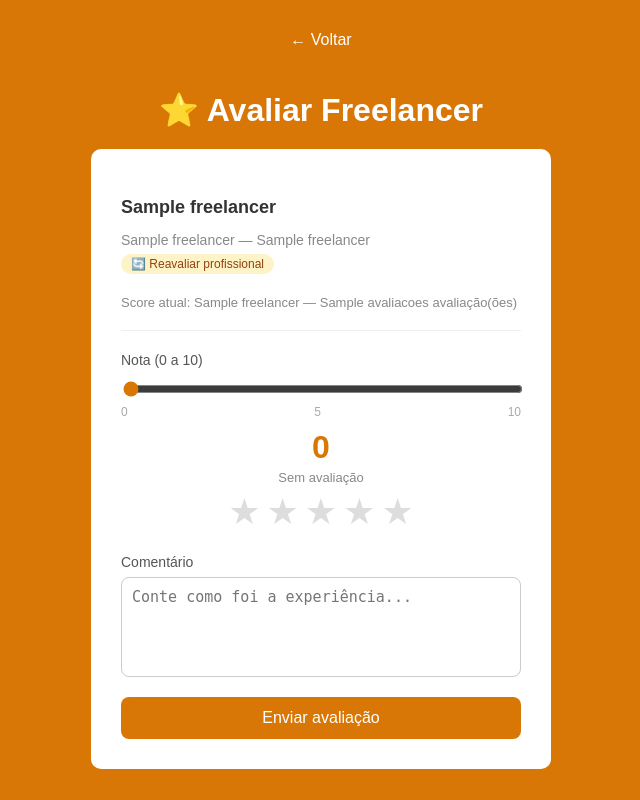
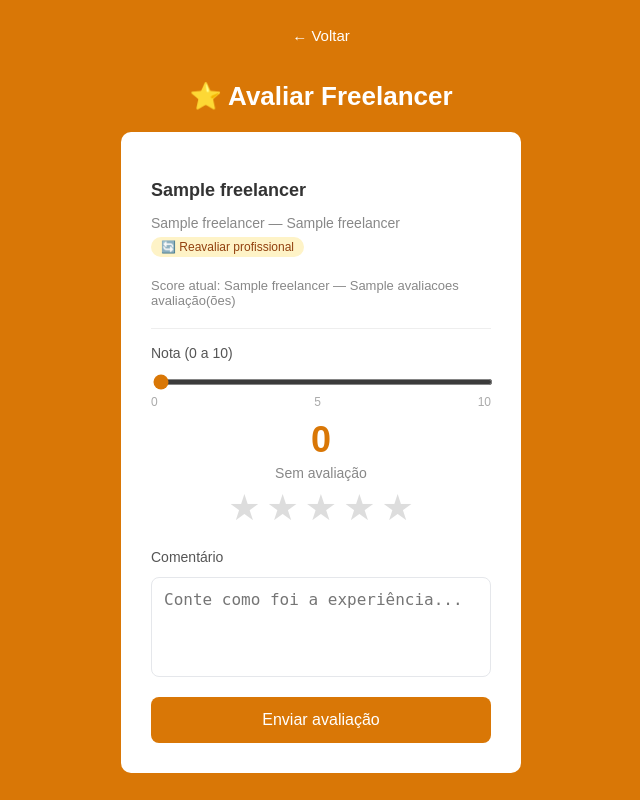
Before and after one commit to NathanPintoNascimento/freelancers-data, a Python web app: template templates/avaliacao.html in a window 1280 px wide. Shown: the whole page, without its empty margins (319-959 px from the left). Run offline with Jinja, Linux system fonts and the light colour scheme; the template is opened without the code that fills it: most values are stand-ins (such as "Sample title", 1, 10 or a date in 2020).

Commit message:
avaliacao.html

```diff
--- a/templates/avaliacao.html
+++ b/templates/avaliacao.html
@@ -2,8 +2,10 @@
 <html lang="pt-br">
 <head>
     <meta charset="UTF-8">
+    <meta name="viewport" content="width=device-width, initial-scale=1.0">
     <title>Avaliar Freelancer</title>
     <style>
+        * { box-sizing: border-box; }
         body {
             font-family: Arial, sans-serif;
             background-color: #d97706;
@@ -13,19 +15,22 @@
             justify-content: center;
             min-height: 100vh;
             margin: 0;
-            padding: 30px;
-            box-sizing: border-box;
+            padding: 20px;
         }
-        h1 { color: white; margin-bottom: 20px; }
+        h1 {
+            color: white;
+            margin-bottom: 20px;
+            font-size: clamp(20px, 5vw, 26px);
+        }
         .card {
             background: white;
             border-radius: 10px;
-            padding: 30px;
+            padding: clamp(20px, 5vw, 30px);
             width: 100%;
             max-width: 400px;
         }
         .nome-freela {
-            font-size: 18px;
+            font-size: clamp(16px, 4vw, 18px);
             font-weight: bold;
             color: #333;
             margin-bottom: 4px;
@@ -58,28 +63,34 @@
             color: #888;
             margin-bottom: 20px;
         }
-        label { font-size: 14px; color: #555; }
+        label {
+            font-size: 14px;
+            color: #555;
+            display: block;
+            margin-bottom: 6px;
+        }
         .slider-wrap { margin: 10px 0 10px; }
         input[type=range] {
             width: 100%;
             accent-color: #d97706;
+            height: 6px;
         }
         .range-labels {
             display: flex;
             justify-content: space-between;
             font-size: 12px;
             color: #aaa;
-            margin-top: 4px;
+            margin-top: 6px;
         }
         .nota-display {
-            font-size: 32px;
+            font-size: clamp(28px, 8vw, 36px);
             font-weight: bold;
             color: #d97706;
             margin: 10px 0 4px;
             text-align: center;
         }
         .nota-label {
-            font-size: 13px;
+            font-size: 14px;
             color: #888;
             margin-bottom: 6px;
             text-align: center;
@@ -87,7 +98,7 @@
         .estrelas-wrap {
             display: flex;
             gap: 6px;
-            font-size: 36px;
+            font-size: clamp(28px, 8vw, 36px);
             margin: 6px 0 20px;
             justify-content: center;
         }
@@ -101,18 +112,17 @@
         }
         textarea {
             width: 100%;
-            padding: 10px;
+            padding: 12px;
             margin: 6px 0 16px;
-            border: 1px solid #ccc;
+            border: 1px solid #e5e7eb;
             border-radius: 8px;
-            font-size: 15px;
-            box-sizing: border-box;
+            font-size: 16px;
             height: 100px;
             resize: none;
         }
         .btn-enviar {
             width: 100%;
-            padding: 12px;
+            padding: 14px;
             background-color: #d97706;
             color: white;
             border: none;
@@ -126,11 +136,12 @@
             text-decoration: none;
             margin-bottom: 20px;
             display: inline-block;
+            font-size: 15px;
         }
         .sucesso {
             background: #d1fae5;
             color: #065f46;
-            padding: 10px;
+            padding: 12px;
             border-radius: 8px;
             margin-bottom: 16px;
             font-size: 14px;
@@ -139,7 +150,7 @@
         .divider {
             border: none;
             border-top: 1px solid #eee;
-            margin: 20px 0;
+            margin: 16px 0;
         }
     </style>
 </head>
@@ -154,7 +165,7 @@
         <p class="nome-freela">{{ freelancer[1] }}</p>
         <p class="profissao">{{ freelancer[2] }} — {{ freelancer[3] }}</p>
 
-        {% if freelancer[6] == 5.0 and avaliacoes == 0 %}
+        {% if avaliacoes == 0 %}
         <span class="badge-novo">🆕 Profissional novo — sem avaliações ainda</span>
         {% else %}
         <span class="badge-reavaliacao">🔄 Reavaliar profissional</span>
```
